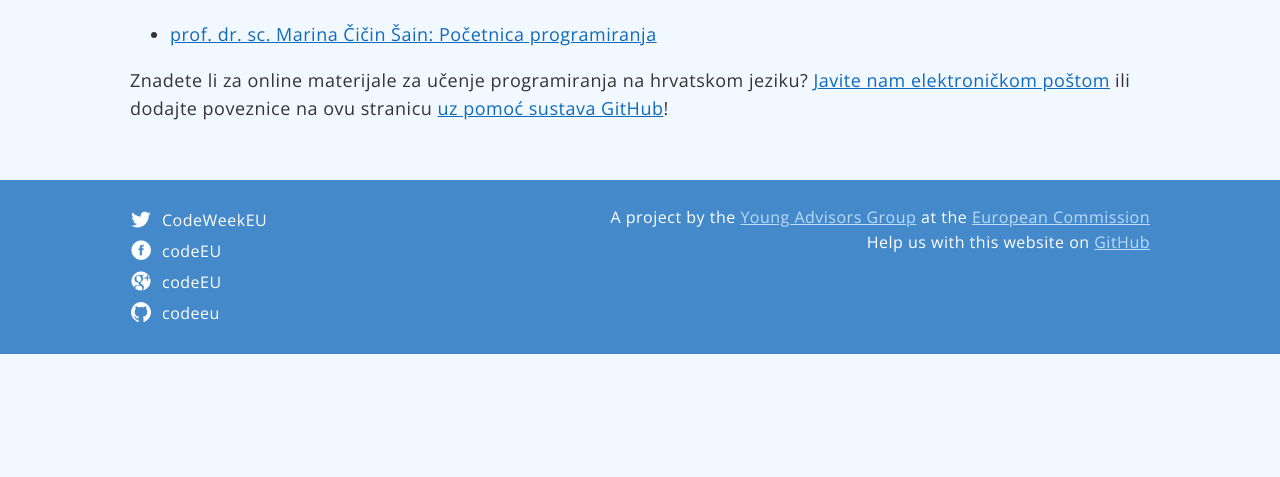
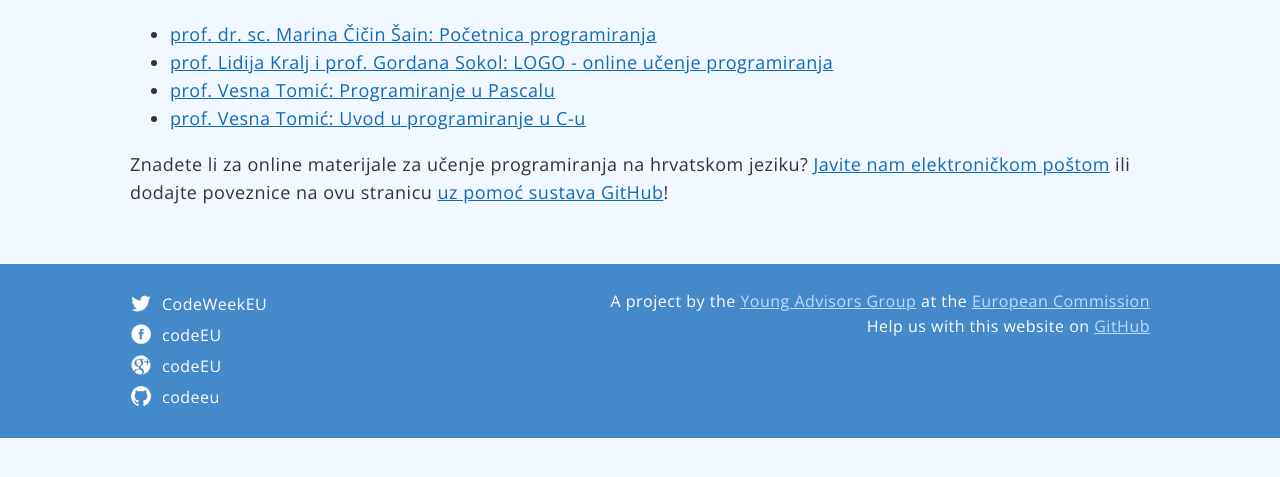
Before and after one commit to codeeu/codeeu.github.io, a Jekyll site: the page built from resources/croatia/index.html, in a window 1280 px wide, cut to the strip 167-644 px from the top of the page. Built offline with Jekyll 4.4.1, drawn with Linux system fonts in a browser that asks for light colours; nearby versions of some CDN libraries; Markdown is read by kramdown in place of the engine named in the settings.

Commit message:
Update index.html

```diff
--- a/resources/croatia/index.html
+++ b/resources/croatia/index.html
@@ -7,6 +7,15 @@ title: Croatia
    	<li>
    	<a href="http://www.magistra-nova.hr/pocetnica.html">prof. dr. sc. Marina Čičin Šain: Početnica programiranja</a>
     </li>
+    <li>
+   	<a href="https://loomen.carnet.hr/course/view.php?id=2609">prof. Lidija Kralj i prof. Gordana Sokol: LOGO - online učenje programiranja</a>
+    </li>
+    <li>
+   	<a href="https://loomen.carnet.hr/course/view.php?id=2609">prof. Vesna Tomić: Programiranje u Pascalu</a>
+    </li>
+    <li>
+   	<a href="https://loomen.carnet.hr/course/view.php?id=2591">prof. Vesna Tomić: Uvod u programiranje u C-u</a>
+    </li>
   </ul>
 
   <p>Znadete li za online materijale za učenje programiranja na hrvatskom jeziku? <a href="mailto:ivana.ruzic@skole.hr?subject=Europe Code Week u Hrvatskoj">Javite nam elektroničkom poštom</a> ili dodajte poveznice na ovu stranicu <a href="https://github.com/codeeu/codeeu.github.io">uz pomoć sustava GitHub</a>!</p>
```
